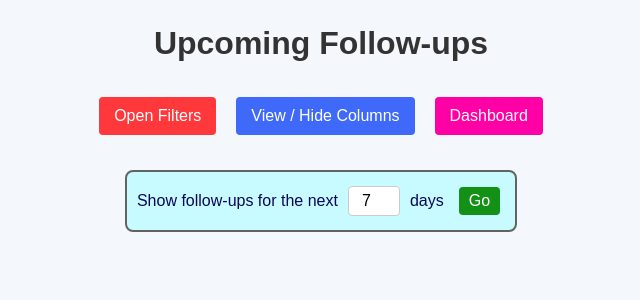
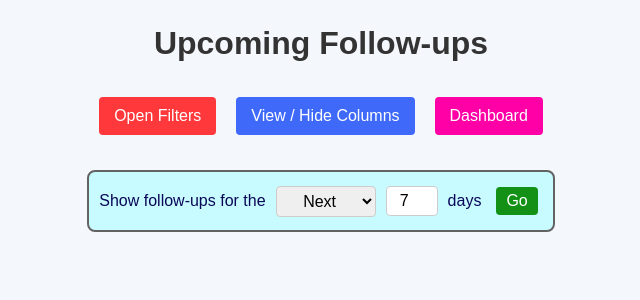
Before and after one commit to prannnjal/andaman, a Django app: page /inquiries/follow_up_management/ in a window 1280 px wide. Shown: the top 300 px of the page, without its empty margins (319-959 px from the left). Run offline with Django 3.2, Linux system fonts and the light colour scheme; data that the repository does not hold is empty; parts of the project's set-up code (start-up, migrations or seed data) failed here and were passed over.

Commit message:
Modified Follow-up to view previous follow-ups also

```diff
--- a/inquiries/templates/inquiries/dashboard.html
+++ b/inquiries/templates/inquiries/dashboard.html
@@ -160,7 +160,7 @@
         <!-- Navigation Links -->
         <ul>
             <a href="{% url 'inquiry_list' %}"><li>View Inquiries</li></a>
-            <a href="{% url 'follow_up_management' %}"><li>Upcoming Follow-ups</li></a>
+            <a href="{% url 'follow_up_management' %}"><li>Follow-ups</li></a>
             <a href="{% url 'add_inquiry' %}"><li>Add New Inquiry</li></a>
             <a href="{% url 'agent_performance' %}"><li>Agent Performance</li></a>
             <a href="{% url 'export_inquiries_csv' %}"><li>Export Inquiries to Excel</li></a>
@@ -252,7 +252,7 @@
                             <td>{{ admissions_offered_today }}</td>
                         </tr>
 
-                        <tr class="clickable-row" data-href="{% url 'inquiry_list' %}?status=Admissions Confirmed&admission_confirmed_date_from={{todays_date}}">
+                        <tr class="clickable-row" data-href="{% url 'inquiry_list' %}?status=Admission Confirmed&admission_confirmed_date_from={{todays_date}}">
                             <td>Admissions Confirmed</td>
                             <td>{{ admissions_confirmed_today }}</td>
                         </tr>
--- a/inquiries/templates/inquiries/follow_up_management.html
+++ b/inquiries/templates/inquiries/follow_up_management.html
@@ -303,6 +303,15 @@
             text-align: center;
         }
 
+        .flex_container select {
+            width: 100px;
+            padding: 5px;
+            font-size: 16px;
+            border: 1px solid #ccc;
+            border-radius: 4px;
+            text-align: center;
+        }
+
         #Go {
             background-color: #129116;
             padding: 5px 10px;
@@ -571,7 +580,11 @@
 
 
     <div class="flex_container">
-        <span>Show follow-ups for the next</span>
+        <span>Show follow-ups for the</span>
+        <select id="follow-up-direction">
+            <option value="next" selected>Next</option>
+            <option value="previous">Previous</option>
+        </select>
         <input type="number" id="follow-up-days" min="1" step="1" />
         <span class="days-label">days</span>
         <button id="Go">Go</button>
@@ -652,8 +665,10 @@
             // Get the number of follow-up days
             let days = document.getElementById("follow-up-days").value;
 
+            let follow_up_direction = document.getElementById("follow-up-direction").value;
+
             // Construct the URL with query parameters
-            let url = `/inquiries/follow_up_management/?days=${days}`;
+            let url = `/inquiries/follow_up_management/?days=${days}&follow-up-direction=${follow_up_direction}`;
 
             fetch(url)
             .then(response => response.text())  // Assuming your Django view returns HTML or text data
--- a/inquiries/views.py
+++ b/inquiries/views.py
@@ -224,9 +224,15 @@ def inquiry_list(request):
 # =======================================================================================================================================================================
 
 def follow_up_management(request):
-    date_from = date.today()
     days = int(request.GET.get("days", "7"))
-    date_to = date_from + timedelta(days=days)
+
+    if(request.GET.get("follow-up-direction") == "previous"):
+        date_to = date.today()
+        date_from = date_to - timedelta(days=days)
+
+    else:
+        date_from = date.today()
+        date_to = date_from + timedelta(days=days)
 
     follow_up_leads = Filter_Inquiries(request)
 
@@ -289,7 +295,7 @@ def follow_up_management(request):
             'student_classes': student_classes,
             'admins': admins,
         })
-# =======================================================================================================================================================================
+# ======================================================================================================================================================================
 
 @login_required
 def add_inquiry(request):
```
